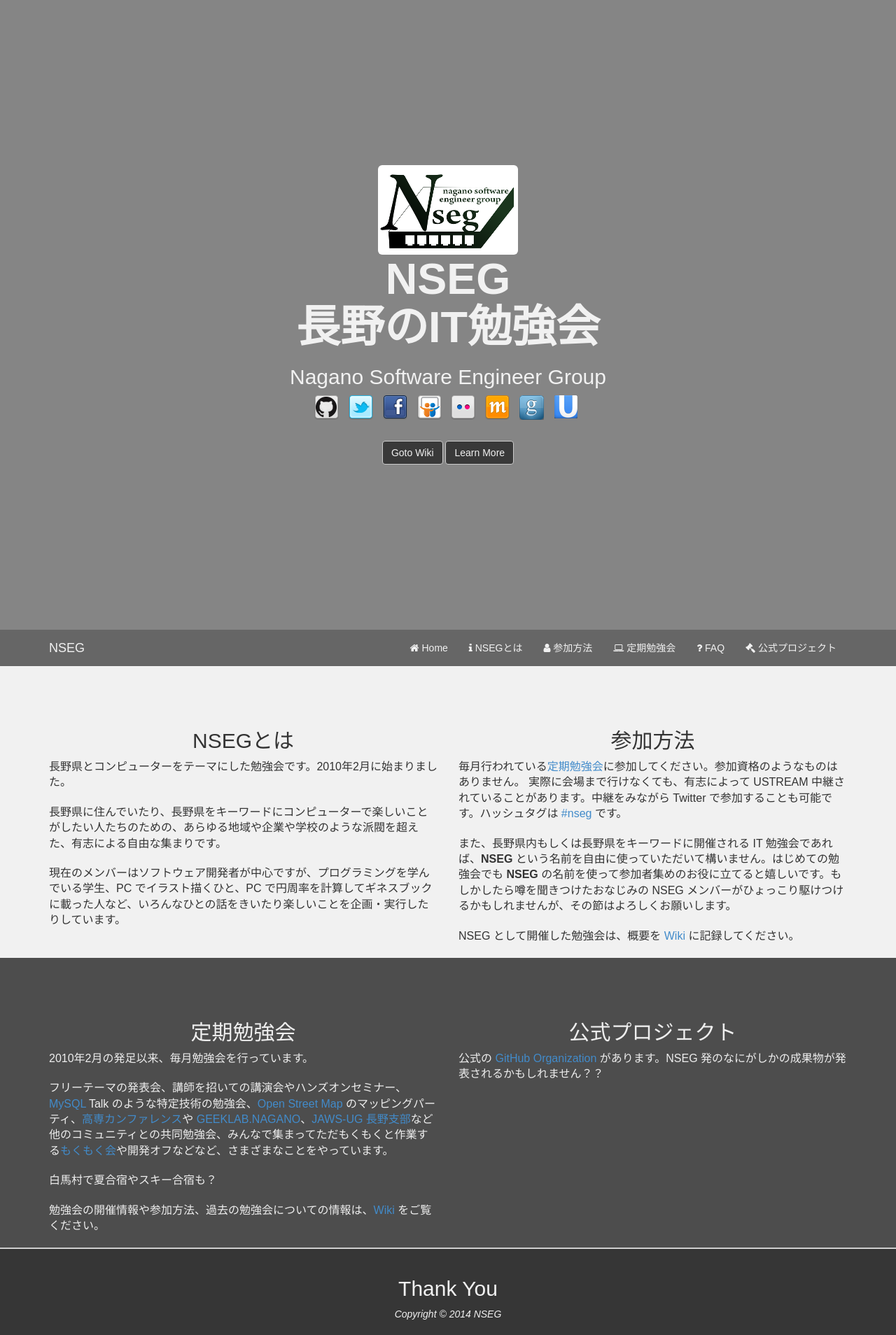
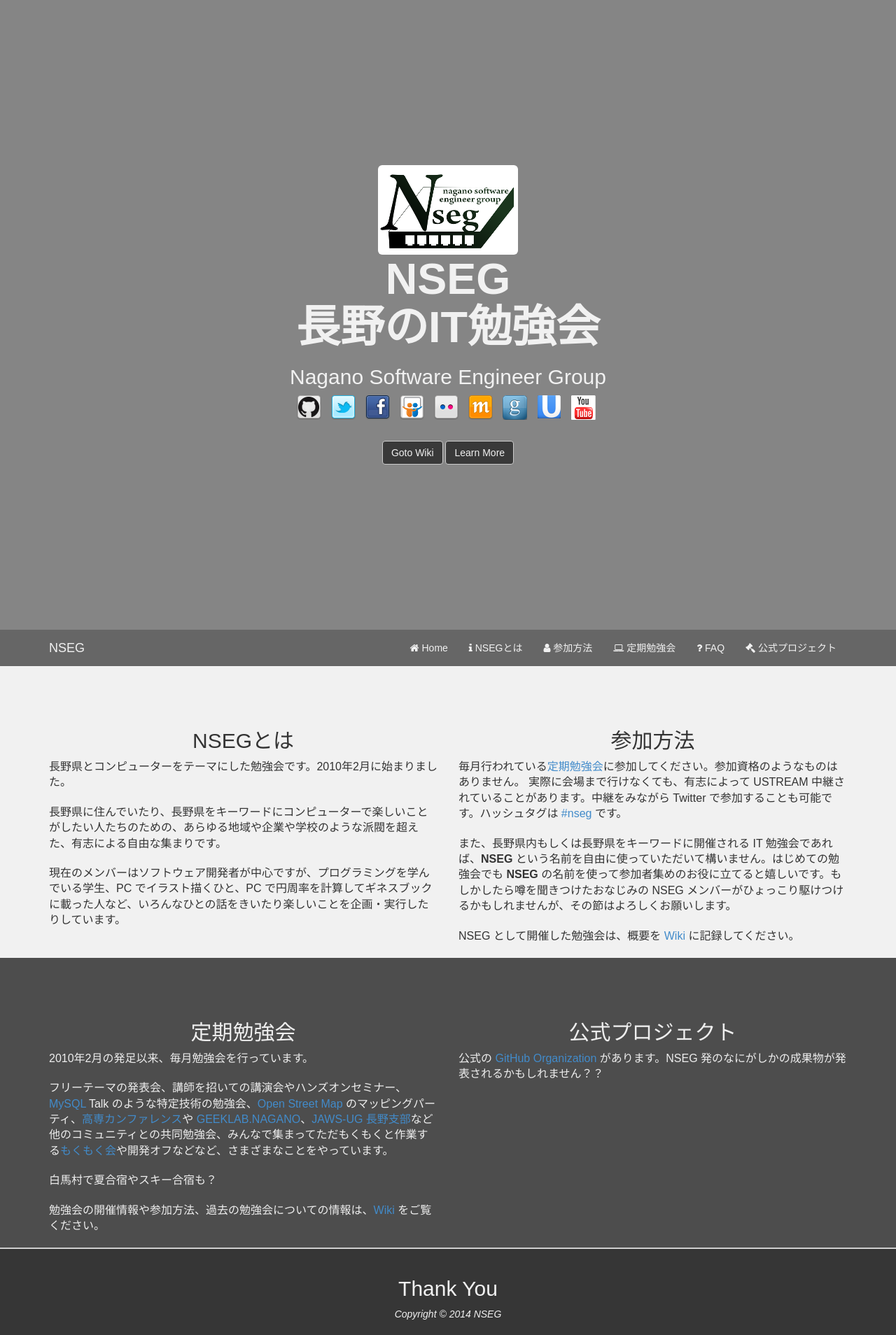
Before and after one commit to nseg-jp/w, a Jekyll site: the page built from index.md, in a window 1280 px wide. Shown: the whole page at 70% size. Built offline with Jekyll 4.4.1, drawn with Linux system fonts in a browser that asks for light colours; nearby versions of some CDN libraries.

Commit message:
add YouTube

```diff
--- a/_includes/mainvisual.html
+++ b/_includes/mainvisual.html
@@ -12,6 +12,7 @@
       <li><a href="http://mixi.jp/view_community.pl?id=5261144" target="_blank"><img src="{{ site.assets }}/img/social/mixi.png" alt="mixi" /></a></li>
       <li><a href="http://groups.google.com/forum/#!forum/n_seg" target="_blank"><img src="{{ site.assets }}/img/social/google.png" alt="Google Groups" /></a></li>
       <li><a href="http://www.ustream.tv/channel/nseg" target="_blank"><img src="{{ site.assets }}/img/social/ust.png" alt="USTREAM" /></a></li>
+      <li><a href="http://www.youtube.com/user/nsegjp/playlists" target="_blank"><img src="{{ site.assets }}/img/social/youtube.png" alt="YOUTUBE" /></a></li>
     </ul>
     <br />
     <a href="http://github.com/nseg-jp/w/wiki" target="_blank" class="btn btn-top">Goto Wiki</a>
```
Also changed, not shown: assets/img/social/youtube.png (added).
